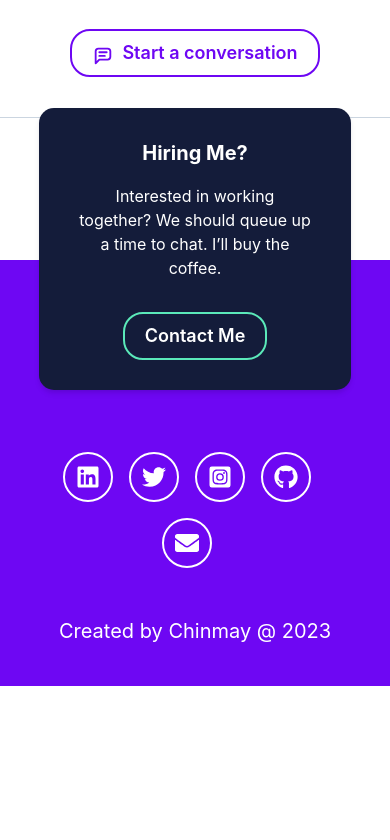
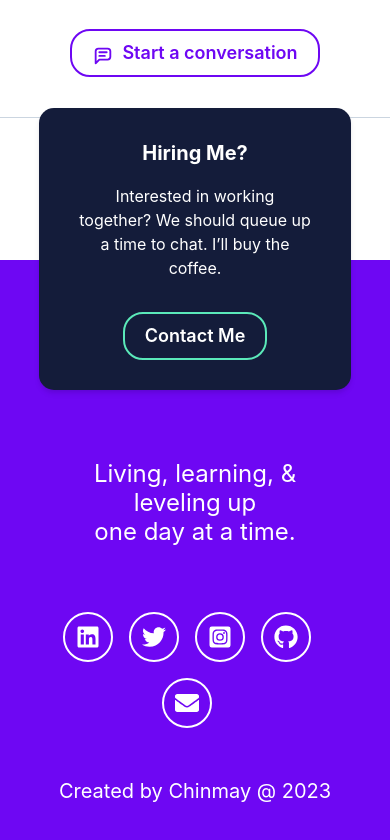
Before and after one commit to Chinmay2660/Portfolio, a React (Create React App) app: page / in a window 390 px wide. Shown: the part 4685-5525 px from the top of the page. Before the commit the page ends 5371 px from the top, so only its background shows below. Built offline with nearby package versions, Linux system fonts and the light colour scheme.

Commit message:
fix text footer not visible for mobile

```diff
--- a/src/Components/Footer/Footer.jsx
+++ b/src/Components/Footer/Footer.jsx
@@ -27,7 +27,7 @@ const Footer = () => {
             minHeight={{ base: 'auto', md: '612px' }}
             padding={{ base: '2rem', md: '0' }}
         >
-            <Box width="100%" maxWidth="820px" padding="0 1rem">
+            <Box width="100%" maxWidth="820px" padding="0 1rem" marginTop={{ base: 40, md: 0 }}>
                 <Text fontSize={{ base: '2xl', md: '3xl' }} paddingY="2" lineHeight="1.2" >
                     Living, learning, & leveling up <br /> one day at a time.
                 </Text>
```
